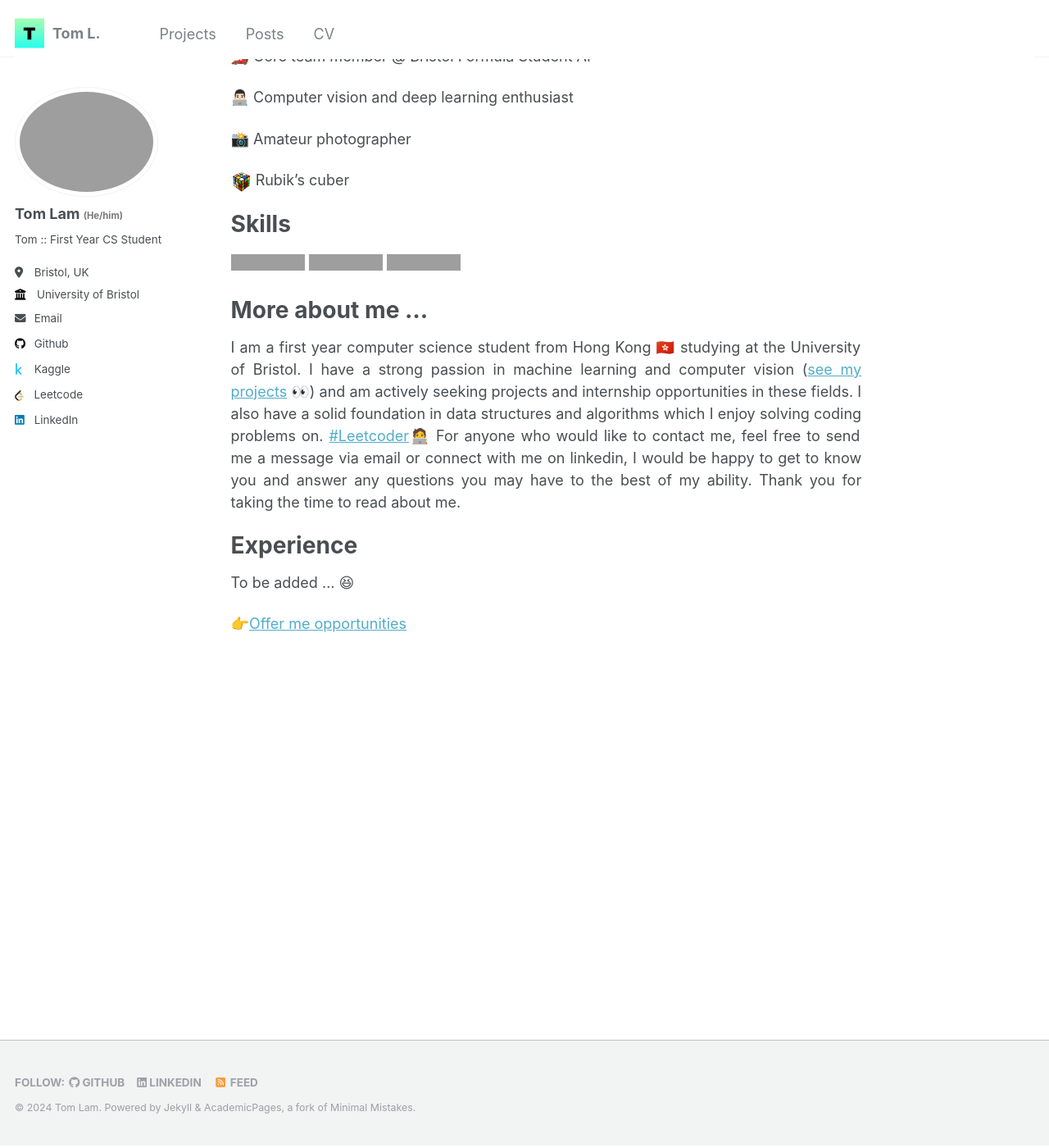
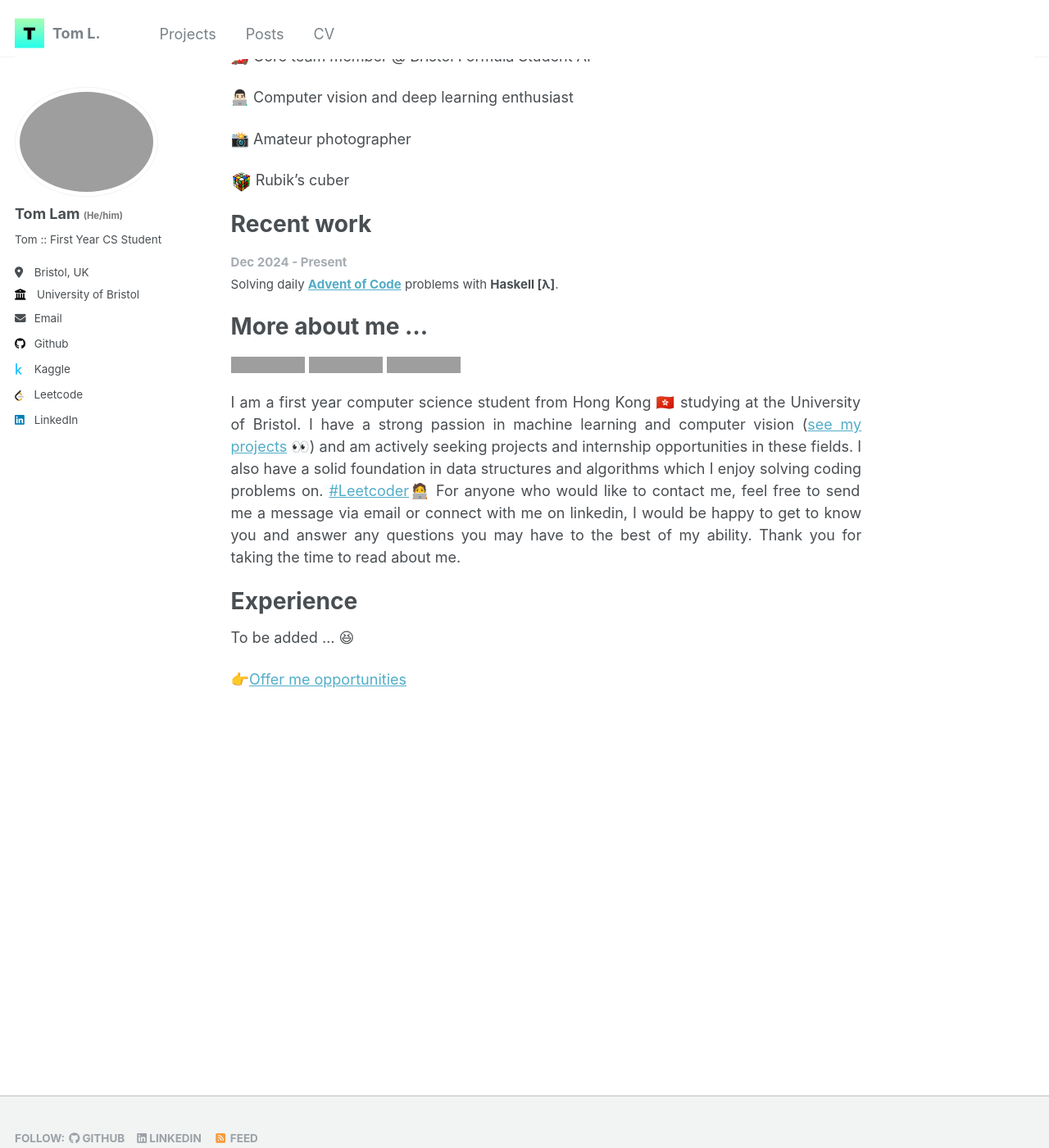
Before and after one commit to T0mLam/t0mlam.github.io, a Jekyll site: the page built from _pages/about.md, in a window 1280 px wide and 1400 px high, scrolled down 194 px. Shown: the whole window at 82% size. Built offline with Jekyll 4.4.1, drawn with Linux system fonts in a browser that asks for light colours; a script that is not in the unit is left out; grey boxes are pictures that could not be loaded.

Commit message:
update page

```diff
--- a/_pages/about.md
+++ b/_pages/about.md
@@ -20,16 +20,19 @@ I'm Tom, a ...
 
 <img src='/images/rubiks_cube.png' width=25> Rubik's cuber
 
-# Skills
+# Recent work
+
+<span style="color:#a6acb2; font-size: smaller;"><b>Dec 2024 - Present</b></span><br>
+<span style="font-size: smaller;">Solving daily <a href="https://adventofcode.com"><b>Advent of Code</b></a> problems with <b>Haskell [λ]</b>.</span><br>
+
+
+# More about me ...
 
 <div class='badges'>
   <img src='https://img.shields.io/badge/Python-FFD43B?style=for-the-badge&logo=python&logoColor=blue'>
   <img src='https://img.shields.io/badge/C-00599C?style=for-the-badge&logo=c&logoColor=white'>
   <img src='https://img.shields.io/badge/Haskell-5D4F85?style=for-the-badge&logo=haskell&logoColor=white'>
 </div>
-
-
-# More about me ...
 
 I am a first year computer science student from Hong Kong 🇭🇰 studying at the University of Bristol. I have a strong passion in machine learning and computer vision ([see my projects](https://t0mlam.github.io/projects/) 👀) and am actively seeking projects and internship opportunities in these fields. I also have a solid foundation in data structures and algorithms which I enjoy solving coding problems on. [#Leetcoder](https://leetcode.com/u/TomLam1129/)🧑‍💻 For anyone who would like to contact me, feel free to send me a message via email or connect with me on linkedin, I would be happy to get to know you and answer any questions you may have to the best of my ability. Thank you for taking the time to read about me.
 
@@ -48,6 +51,6 @@ To be added ... 😆
 
 <style>
   .badges {
-    margin-bottom: 30px;
+    margin-bottom: 20px;
   }
 </style>
```
